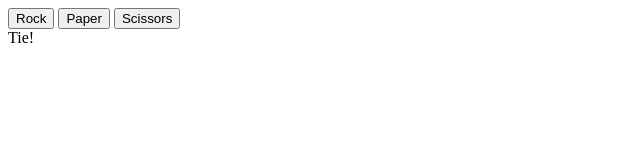
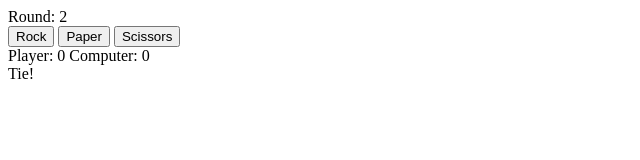
Before and after one commit to samueljaybea/rock-paper-scissors, a plain HTML site: page index.html in a window 1280 px wide. Both pictures are taken after a click on the button "Rock". Shown: the whole page, without its empty margins (0-640 px from the left). Drawn offline with Linux system fonts and the light colour scheme.

Commit message:
added round counter to ui

```diff
--- a/index.html
+++ b/index.html
@@ -7,11 +7,13 @@
 		<script src="rock-paper-scissors.js" defer></script>
 	</head>
 	<body>
+		<div id="rounds">Round: <span id="round-counter">1</span></div>
 		<div id="container">
 			<button id="Rock">Rock</button>
 			<button id="Paper">Paper</button>
 			<button id="Scissors">Scissors</button>
 		</div>
+		<div id="scoreboard">Player: <span id="player-counter">0</span> Computer: <span id="computer-counter">0</span></div>
 		<div id="results"></div>
 	</body>
 </html>
--- a/rock-paper-scissors.js
+++ b/rock-paper-scissors.js
@@ -1,19 +1,26 @@
 let btns = document.querySelectorAll('button');
 let results = document.querySelector('#results');
 
-btns.forEach((button) => {
-	button.addEventListener('click', function () {
+let playerCounter = document.querySelector('#player-counter');
+let computerCounter = document.querySelector('#computer-counter');
+
+let playerScore = 0;
+let computerScore = 0;
+let roundNumber = 1;
+
+let roundCounter = document.querySelector('#round-counter');
+
+//identifies which button is clicked by it's ID and calls the playround function with the choice
+btns.forEach((btn) => {
+	btn.addEventListener('click', function () {
 		let choice = this.id;
-		console.log(playRound(choice, getComputerChoice()));
 		results.textContent = playRound(choice, getComputerChoice());
 	});
 });
 
 function getComputerChoice() {
-	//randomly generates an int from 1-3
 	choice = Math.floor(Math.random() * 3) + 1;
 
-	//converts the int to a string and returns it's value
 	if (choice === 1) {
 		return 'Rock';
 	}
@@ -25,12 +32,30 @@ function getComputerChoice() {
 	}
 }
 
-//gets player choice from id of clicked button
-// function getPlayerChoice(clicked_id) {
-// 	let choice = clicked_id;
-// 	console.log(choice);
-// 	return choice;
-// }
+function playRound(playerChoice, computerChoice) {
+	roundNumber = ++roundNumber;
+	roundCounter.textContent = roundNumber;
+
+	if (playerChoice === computerChoice) return 'Tie!';
+
+	//outcomes if player wins
+	if (
+		(playerChoice == 'Rock' && computerChoice == 'Scissors') ||
+		(playerChoice == 'Paper' && computerChoice == 'Rock') ||
+		(playerChoice == 'Scissors' && computerChoice == 'Paper')
+	) {
+		playerScore = ++playerScore;
+		playerCounter.textContent = playerScore;
+		return `You win! ${playerChoice} beats ${computerChoice}.`;
+	}
+
+	//outcomes if computer wins
+	else {
+		computerScore = ++computerScore;
+		computerCounter.textContent = computerScore;
+		return `You lose :( ${computerChoice} beats ${playerChoice}.`;
+	}
+}
 
 //capitalizes the first character in a string, reformats the inputs for the log
 // function capitalize(word) {
@@ -39,27 +64,6 @@ function getComputerChoice() {
 // }
 
 //determines the outcomes for a round
-function playRound(playerChoice, computerChoice) {
-	//returns "tie" if computer and player choice are equal
-	if (playerChoice === computerChoice) return 'Tie!';
-
-	//outcomes if player wins
-	if (
-		(playerChoice == 'Rock' && computerChoice == 'Scissors') ||
-		(playerChoice == 'Paper' && computerChoice == 'Rock') ||
-		(playerChoice == 'Scissors' && computerChoice == 'Paper')
-	) {
-		//playerScore = ++playerScore;
-
-		return `You win! ${playerChoice} beats ${computerChoice}.`;
-	}
-
-	//outcomes if computer wins
-	else {
-		//computerScore = ++computerScore;
-		return `You lose :( ${computerChoice} beats ${playerChoice}.`;
-	}
-}
 
 // function playGame() {
 // 	let playerScore = 0; //initializes variable for player and computer scores
```
